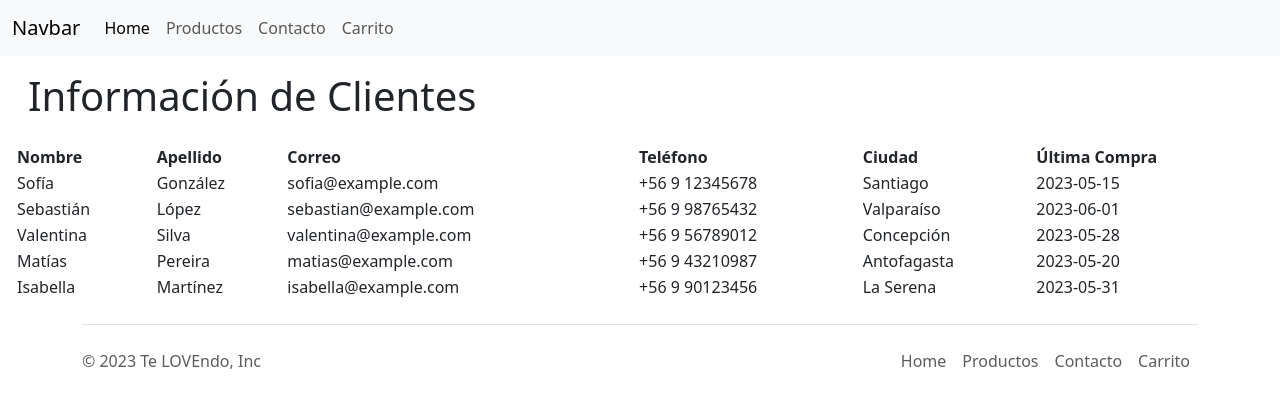
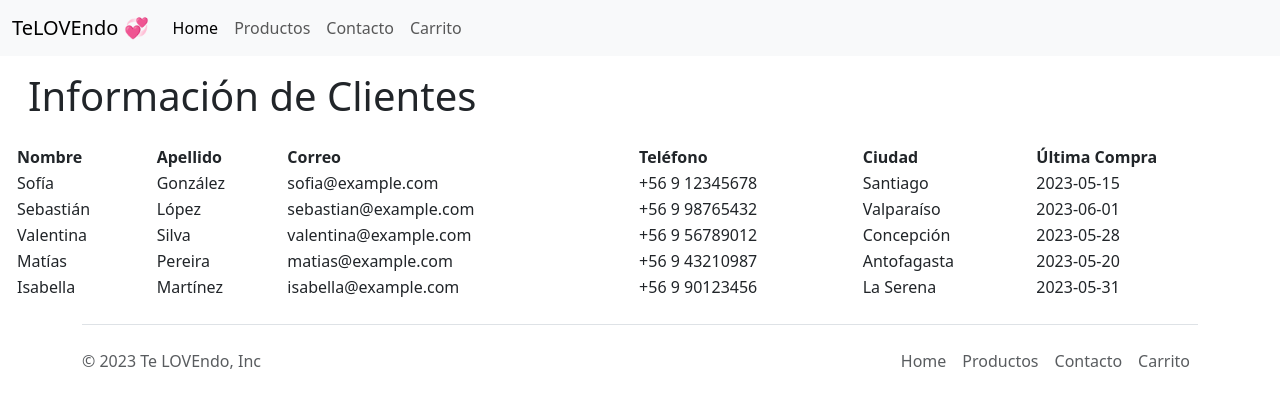
Before and after one commit to BorisSMorales/grupal_m6, a Django app: page /clientes/ in a window 1280 px wide. Shown: the top 408 px of the page. Run offline with Django 4.2, Linux system fonts and the light colour scheme.

Commit message:
Cambio nombre NavBar

```diff
--- a/telovendo3/telovendo3app/templates/telovendo3app/base.html
+++ b/telovendo3/telovendo3app/templates/telovendo3app/base.html
@@ -10,7 +10,7 @@
 <body>
     <nav class="navbar navbar-expand-lg bg-body-tertiary bg-dark">
         <div class="container-fluid">
-            <a class="navbar-brand" href="#">Navbar</a>
+            <a class="navbar-brand" href="#">TeLOVEndo 💞</a>
             <button class="navbar-toggler" type="button" data-bs-toggle="collapse" data-bs-target="#navbarNavAltMarkup"
                 aria-controls="navbarNavAltMarkup" aria-expanded="false" aria-label="Toggle navigation">
                 <span class="navbar-toggler-icon"></span>
```
